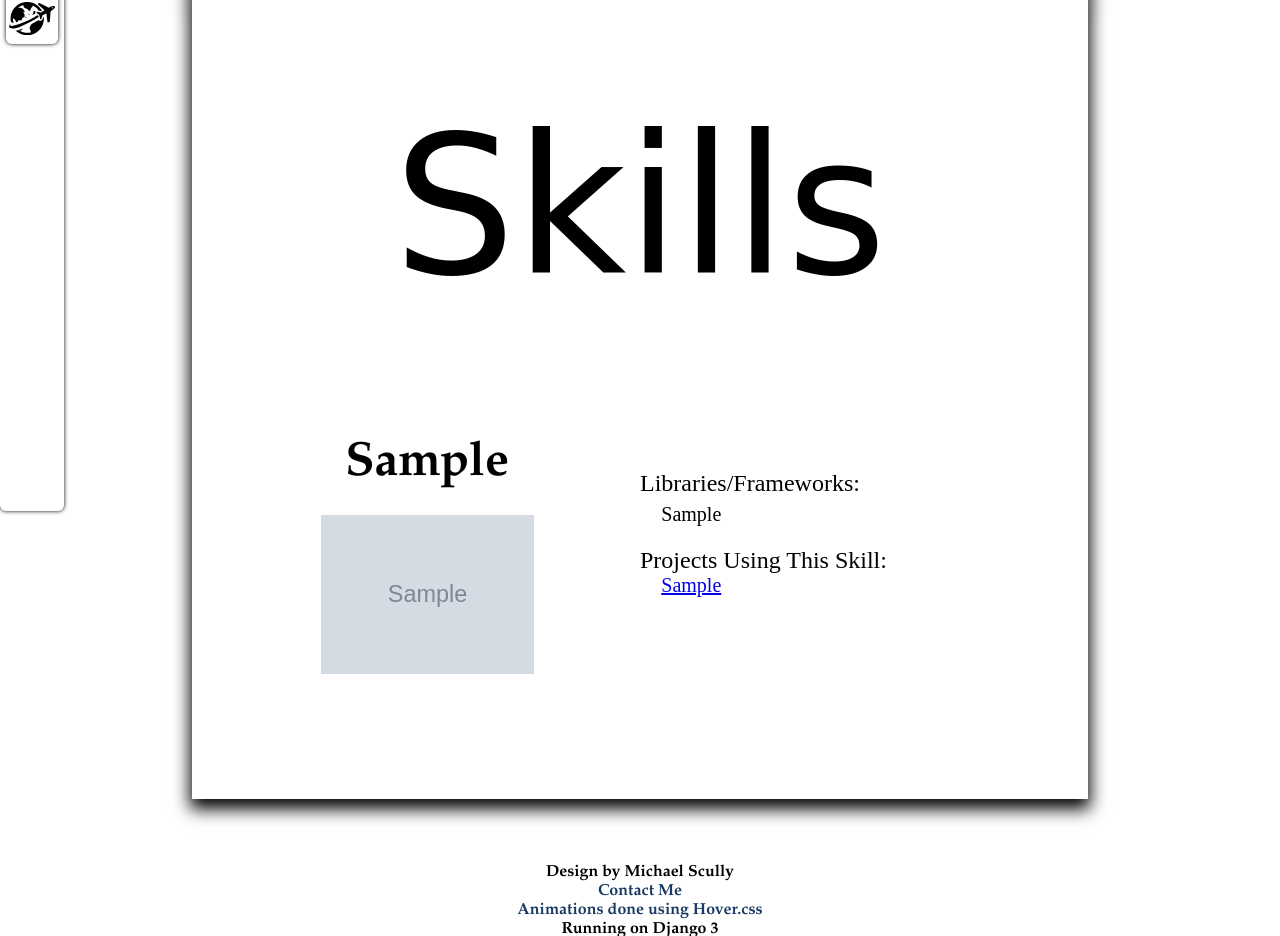
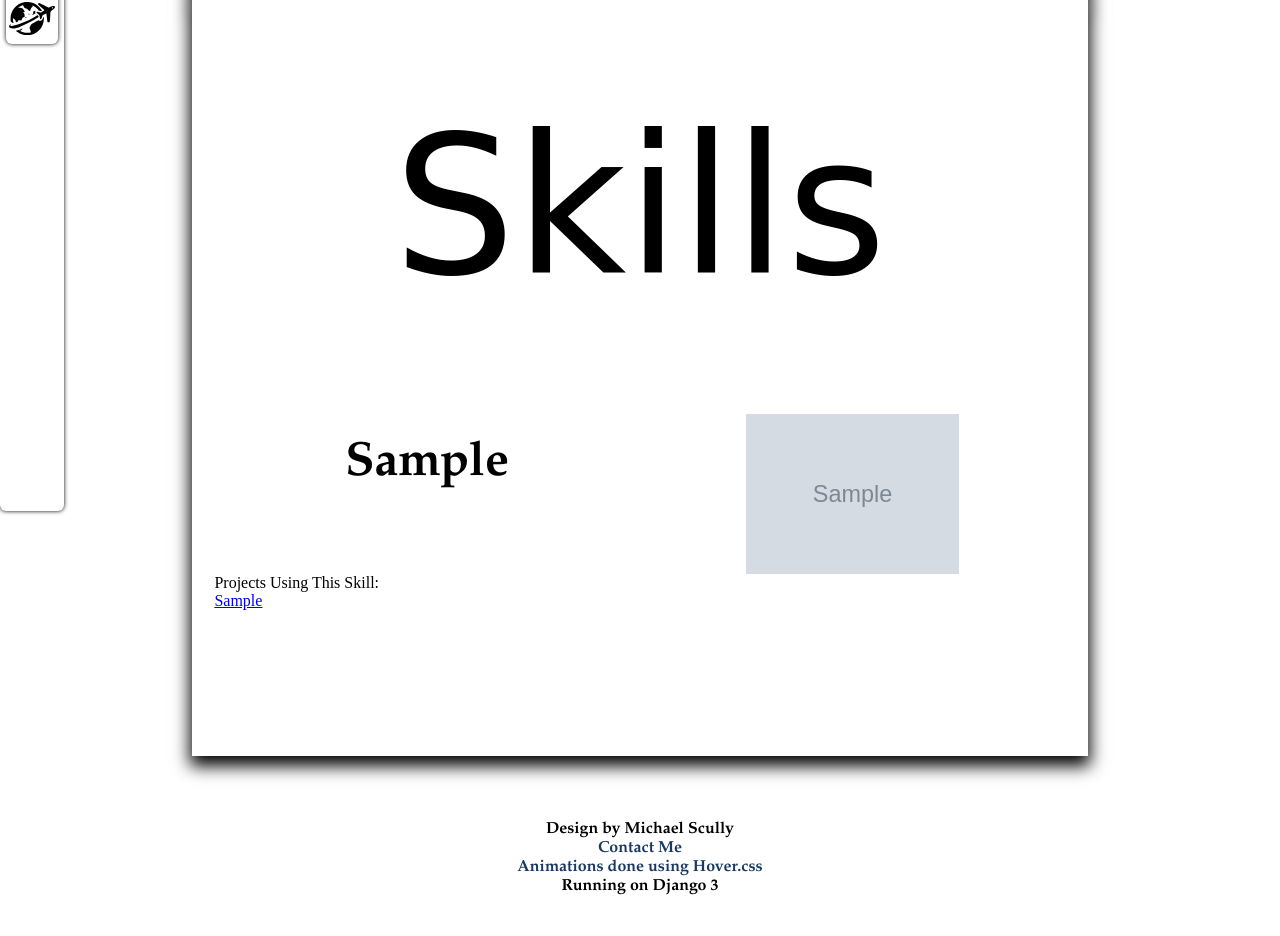
Before and after one commit to mscully4/michaeljscully.com, a Django app: page /resume/skills/1 in a window 1280 px wide. Shown: the part 209-1145 px from the top of the page. After the commit the page ends 1104 px from the top, so only its background shows below. Run offline with Django 3.2, Linux system fonts and the light colour scheme; tables that the repository leaves empty hold one stand-in row (values such as "Sample post"); grey boxes marked "Sample" are stand-in pictures; parts of the project's set-up code (start-up, migrations or seed data) failed here and were passed over; some libraries are stand-ins or nearby versions; some web fonts are replaced.

Commit message:
Change the template of individual skill

```diff
--- a/resume/templates/resume/individual_skill.html
+++ b/resume/templates/resume/individual_skill.html
@@ -7,27 +7,17 @@
 
 {% block content %}
 <section class="body">
-<h1 class="body-title-text">Skills</h1>
-<div class="skill">
-  <div class="skill-info-wrapper">
+  <h1 class="body-title-text">Skills</h1>
+  <div class='skill'>
     <p class="skill-name">{{ skill.skill }}</p>
     <img class="skill-logo" src="{{ skill.logo.url }}">
-  </div>
-  <div class="skill-details-wrapper">
-    {% if skill.frameworks %}
-    <div class="skill-frameworks">
-      <p class="skill-details-header">Libraries/Frameworks:</p>
-      <p class="skill-details-text">{{ skill.frameworks }}</p>
-    </div>
-    {% endif %}
     <div class="skill-projects">
-      <p class="skill-details-header">Projects Using This Skill:</p>
+      <p class="skill-projects-header">Projects Using This Skill:</p>
       {% for project in skill.projects_set.all %}
-        <a class="skill-details-text" href="../../resume/projects/{{ project.id }}">{{ project.name }} {{project.overview}}</a><br>
+      <a class="skill-project" href="../../resume/projects/{{ project.id }}">{{project.overview}}</a><br>
       {% endfor %}
     </div>
   </div>
-</div>
   <div class="space"></div>
 </section>
 {% endblock %}
```
